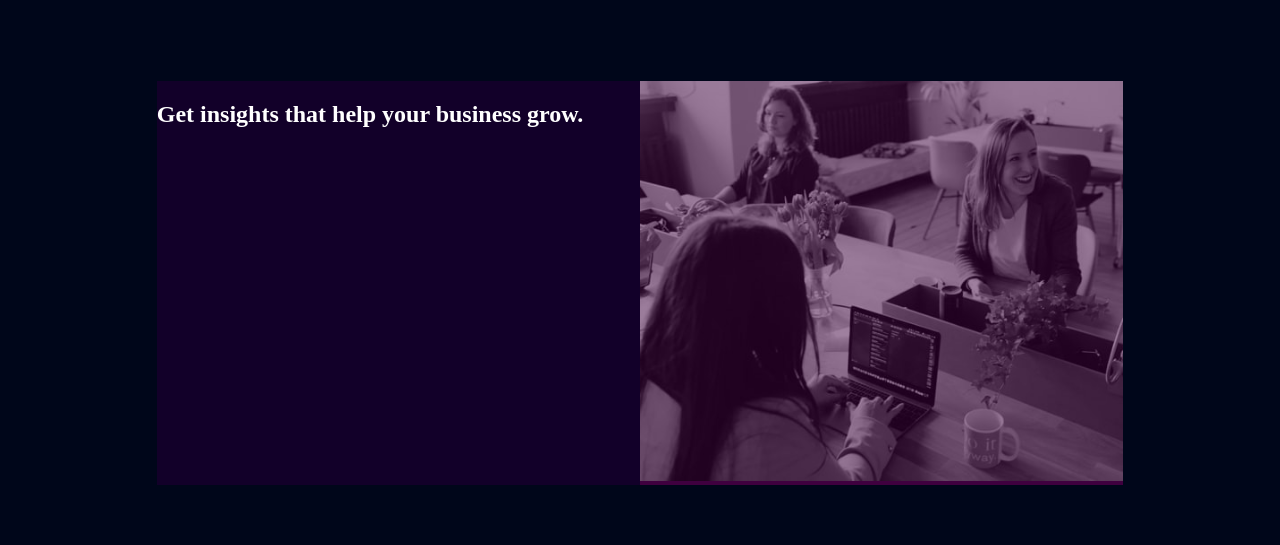
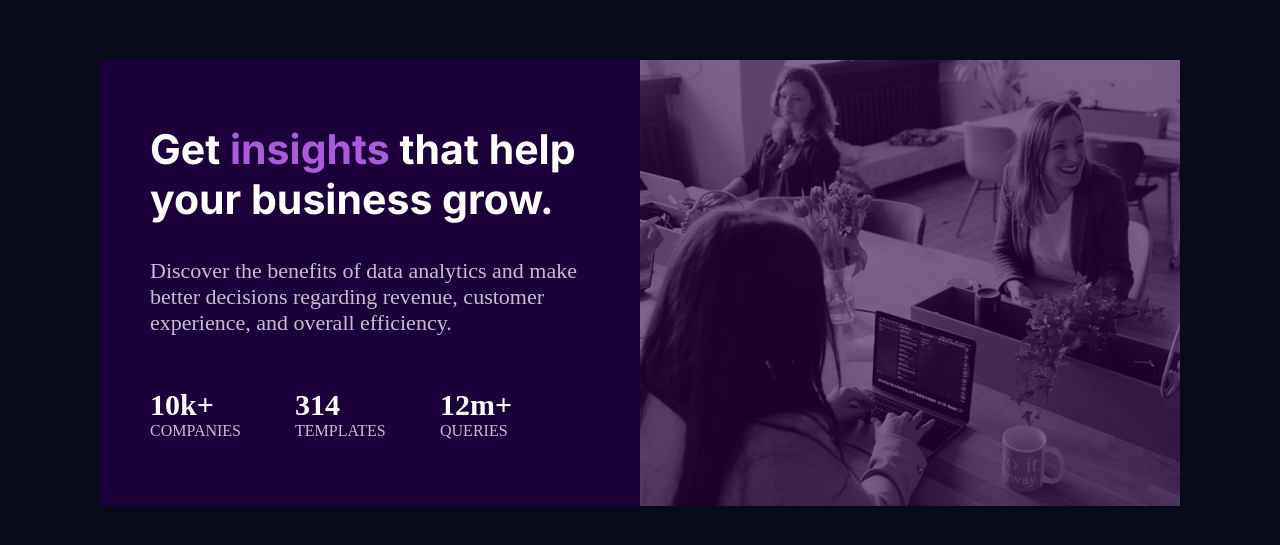
Before and after one commit to Enes-Karakulak/frontendAlistirma1, a plain HTML site: page index.html in a window 1280 px wide. Shown: the part 117-662 px from the top of the page. Drawn offline with Linux system fonts and the light colour scheme.

Commit message:
tasarım tamamlandı

```diff
--- a/index.html
+++ b/index.html
@@ -5,57 +5,128 @@
   <meta name="viewport" content="width=device-width, initial-scale=1.0"> <!-- displays site properly based on user's device -->
 
   <link rel="icon" type="image/png" sizes="32x32" href="./images/favicon-32x32.png">
+  <link rel="preconnect" href="https://fonts.googleapis.com">
+  <link rel="preconnect" href="https://fonts.gstatic.com" crossorigin>
+  <link href="https://fonts.googleapis.com/css2?family=Inter:wght@100;700&display=swap" rel="stylesheet">
 
   <title>Frontend Mentor | Stats preview card component</title>
 
   <!-- Feel free to remove these styles or customise in your own stylesheet 👍 -->
   <style>
-    .attribution { font-size: 11px; text-align: center; }
-    .attribution a { color: hsl(228, 45%, 44%); }
-    body{
+    body {
+      background-color:  hsl(233, 47%, 7%);
       display: flex;
-      background-color: hsl(227, 100%, 5%);
-      min-height: 100vh; /* body height ını ekran büyüklüğü yap */
-      margin: 0;  /* tarayıının kenar boşluklarından kurtul */
-      align-items: center; /* dikey ortalar */
-      justify-content: center; /* yatay ortalar */
-      /*  */
+      align-items: center;
+      justify-content: center;
+      height: 100vh;
+      margin: 0px;
+    }
+
+    main{
+      height: 446px;
+      width: 1080px;
+      background-color: hsl(244, 38%, 16%);
+
+    }
+
+    nav{
+      background-color: #1b0039;
+      float: left;
+      height: 386px;
+      width: 440px;
+      margin: 0px;
+      padding: 50px;
+      padding-top: 30px;
+      padding-bottom: 30px;
+
+    }
+
+    figure{
+      background-color: hsl(277, 100%, 14%);
+      float: left;
+      height: 446px;
+      width: 540px;
+      margin: 0px;
+    }
+
+    h1{
+      font-size: 41px;
+      color: hsl(0, 0%, 100%);
+      font-family: 'Inter', sans-serif;
+    }
+    h2{
+      font-size: 30px;
+      color: hsl(0, 0%, 100%);
+      margin: 0px;
+    }
+    article{
+      margin-top: 15px;
+      height: 100%;
+      width: 100%;
     }
     section{
-      min-width: 70%;
-      background-color: hsl(266, 100%, 8%);
-      padding: 0;
-      margin: 0;
+      color: hsla(0, 0%, 100%, 0.75);
+      height: 70px;
+      width: 95px;
+      float: left;
+      margin-right: 50px;
+      margin-top: 30px;
     }
-    main{
-      width: 50%;
-      float: left;
-      padding: 0px;
-      margin: 0;
-    }
-    figure{
-      background-color: rgb(63, 0, 63);
-      width: 50%;
-      height: 100%;
-      float: right;
-      padding: 0;
-      margin: 0;
-    }
-    h1{
-      color: white;
+    .pStatHeadings{
+      margin: 0px;
+      text-transform: uppercase;
     }
   </style>
+
 </head>
+
 <body>
-  <section>
     <main>
-      <h1>Get insights that help your business grow.</h1>
+      <nav>
+        <div>
+          <h1>
+            Get <span style="color: hsl(277, 64%, 61%)">insights</span> that help your business grow.
+          </h1>
+          <p style="color: hsla(0, 0%, 100%, 0.75);font-size: 22px; ">
+            Discover the benefits of data analytics and make better decisions regarding revenue, customer
+            experience, and overall efficiency.
+            <article>
+              <section>
+                <h2>
+                  10k+
+                </h2>
+                <p class="pStatHeadings">
+                  companies
+                </p>
+              </section>
+              <section>
+                <h2>
+                  314
+                </h2>
+                <p class="pStatHeadings">
+                  templates
+                </p>
+              </section>
+              <section>
+                <h2>
+                  12m+
+                </h2>
+                <p class="pStatHeadings">
+                  queries
+                </p>
+              </section>
+            </article>
+
+          </p>
+
+        </div>
+      </nav>
+
+      <figure>
+        <img src="images/image-header-desktop.jpg" alt="image-header-desktop" style="opacity: 0.4;">
+      </figure>
     </main>
-    <figure>
-      <img src="images/image-header-desktop.jpg" alt="image-header-desktop"
-       style="max-width:100%;height:auto; opacity: 0.5;">
-    </figure>
-  </section>
+
 
 
 
```
